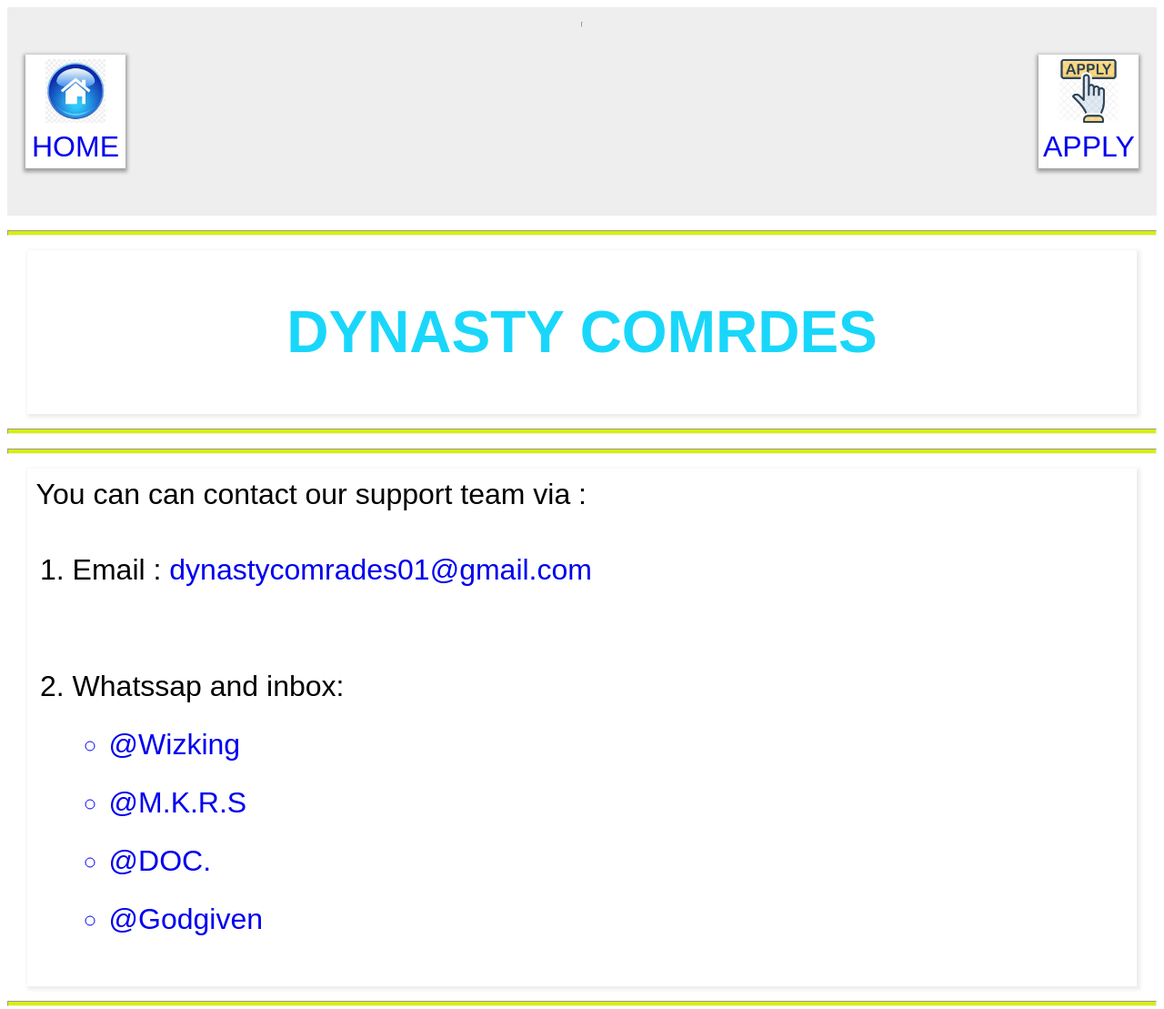
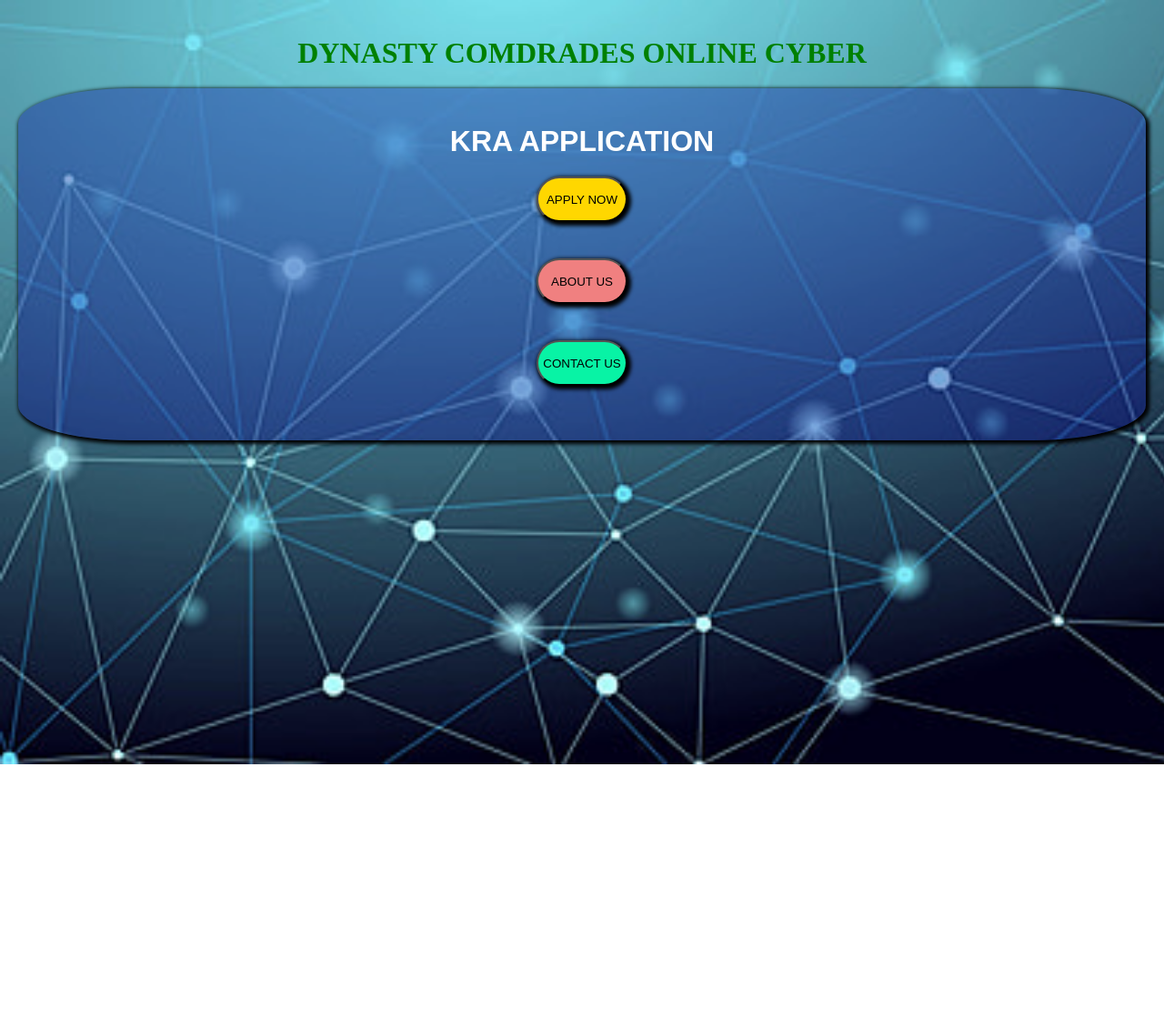
Before and after one commit to dynastycomrades/kra, a plain HTML site: page index.html in a window 1280 px wide. Shown: the whole page at 91% size. After the commit the page ends 840 px from the top, so only its background shows below. Drawn offline with Linux system fonts and the light colour scheme.

Commit message:
Update index.html

```diff
--- a/index.html
+++ b/index.html
@@ -1,172 +1,136 @@
+
 <!DOCTYPE html>
-<html>
+<html lang="en">
 <head>
-        <meta http-equiv="content-type" content="text/html; charset=utf-8" />
-        <title>contact us</title>
+    <meta charset="UTF-8">
+    <meta name="viewport" content="width=device-width, initial-scale=1.0">
+    <title>dynasty comrades</title>
+    <style>
+        *{
 
-    </head>
-    <style>
-        body{
-            font-size:2em;
-            font-family: Arial;
+            padding: 0;
+            margin: 0;
+            font-family: arial;
+        }
+
+        .main{
+           /* display: ;*/
+           padding: 20px;
+            justify-content: center;
+            align-items: center;
+            height: 100vh;
+            background-image: url("netback.jpg");
+            background-size: cover;
+            flex-direction: column;
+            text-align: center;
+            background-repeat: n;
 
         }
 
-        a{
-            text-decoration: none;
-        }
-        .main{
-
-        }
-        .header{
-            display: flex;
-            justify-content: space-between;
-            background: #eee;
+        .name{
+            color:green;
+            margin: 20px;
+            font-family: algerian;
+            font-weight:3em;
 
         }
 
-        .header div{
+        .centered{
+
+
+            align-items: center;
+            padding: 40px;
+            text-align: center;
+            background-color:#0095;
+            border-radius:10% ;
+            box-shadow: 2px 2px 4px 2px #000;
+
+
+
+        }
+        .topic{
+            color:white;
+        }
+
+        .centered div{
+            display: block;
+
+
+
+        }
+
+        .apply-btn{
             margin: 20px;
-
+            width:100px;
+            height:50px;
+            background: gold;
+            border-radius: 40px;
+            box-shadow:2px 2px 4px 2px #000;
+        }
+        .about-btn{
+            margin: 20px;
+            width:100px;
+            height:50px;
+            background: lightcoral;
+            border-radius: 40px;
+            box-shadow:2px 2px 4px 2px #000;
+        }
+        .contact-btn{
+            margin: 20px;
+            width:100px;
+            height:50px;
+            background: rgb(8, 243, 165);
+            border-radius: 40px;
+            box-shadow:2px 2px 4px 2px #000;
         }
 
 
 
 
+    </style>
+</head>
+<body>
+
+    <div class="main">
+        <h1 class="name">
+            DYNASTY COMDRADES ONLINE CYBER
+        </h1>
+
+        <div class="centered">
+
+                <p  >
+                    <h1 class="topic">KRA APPLICATION</h1>
+                </p>
 
 
-        .header div a p img{
-
-            height: 70px;
-        }
-
-
-
-          .header div a p{
-
-            width: 100px;
-            padding: 5px;
-            background: #fff;
-            box-shadow:0px 2px 4px 2px #0005;
-            text-align: center;
-
-
-        }
-
-        .content{
-
-        }
-
-
-        .content .name{
-
-            padding: 10px;
-            max-width: 95%;
-            margin: auto;
-            text-align: center;
-            color:rgba(25,215,250);
-            box-shadow: 2px 2px 4px 2px #eee;
-
-
-        }
-
-        .content .text{
-            padding: 10px;
-            max-width: 95%;
-            margin: auto;
-            box-shadow: 2px 2px 4px 2px #eee;
-    ,       margin-top: 10px;
-;
-        }
-
-        ul,ol{
-                line-height:2em;
-        }
-
-        hr{
-            height: 4px;
-            background: rgba(215,240,0);
-        }
-    </style>
-    <body>
-        <div class="main">
-
-            <div class="header">
-
-                <div class="home">
-                    <a href="index.html">
-                        <p>
-                            <img src="home.jpeg" alt="">
-                            <br>
-                            HOME
+            <p class="apply">
+                <a href="http://dynastycomrades.great-site.net">
+                    <button class="apply-btn">
+                        APPLY NOW
+                    </button>
+                </a>
             </p>
-
+            <p class="about">
+                <a href="about.php">
+                    <button class="about-btn">
+                        ABOUT US
+                    </button>
                 </a>
-                </div>
-                <hr>
-
-
-                <div class="apply">
-                    <a href="http://dynastycomrades.great-site.net">
-                        <p>
-                            <img src="apply.png" alt="">
-                            <br>
-                            APPLY
             </p>
+            <p class="contact">
+                <a href="contact">
+                    <button class="contact-btn">
+                        CONTACT US
+                    </button>
                 </a>
+            </p>
         </div>
 
 
     </div>
-            <hr>
-            <div class="content">
+    <footer class="footer">
 
-                <div class="name">
-                    <h1>DYNASTY COMRDES</h1>
-                </div>
+    </footer>
 
-                <hr>
-                <hr>
-
-                <div class="text">
-                    You can can contact our support team via :
-                    <br>
-                    <ol>
-                        <li>
-                            Email : <a href="mailto:dynastycomrades01@gmail.com?cc=gregsonmwavuna3@gmail.com&subject=SUPPORT REQUEST FOR DC LTD">
-                                dynastycomrades01@gmail.com
-                            </a>
-                        </li>
-                        <br>
-                        <li>
-                            Whatssap and inbox:
-                            <br>
-                            <ul>
-                                  <a href="https://wa.me/+254782788985">
-                                                            <li>@Wizking</li>
-                                </a>
-
-                                <a href="https://wa.me/+254 768 748349"                                </a>
-
-
-                                <a href="https://wa.me//+254 743 122790">
-                                    <li>@M.K.R.S</li>
-                                </a>
-                                <a href="https://wa.me/+254 769 880662">
-                                                            <li>@DOC.</li>
-                                </a>
-
-                                <a href="https://wa.me/+254708612010">
-                                                                    <li>@Godgiven</li>
-                                </a>
-
-                            </ul>
-                        </li>
-                    </ol>
-                </div>
-                <hr>
-            </div>
-        </div>
 </body>
-
 </html>
```
Lines whose indentation alone changed are shown as unchanged.
